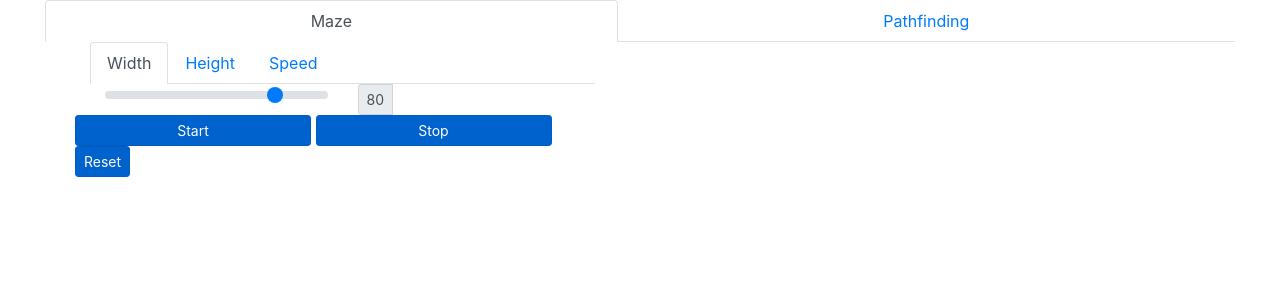
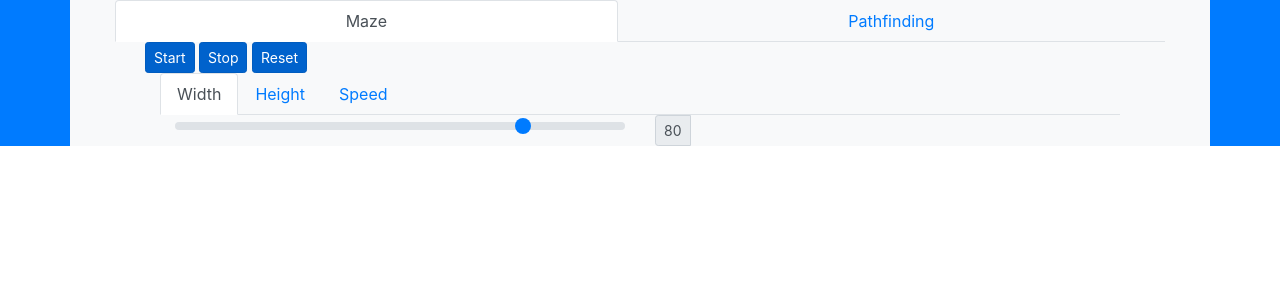
Before and after one commit to Nacsery/algosim, a React (Create React App) app: page / in a window 1280 px wide. Shown: the top 300 px of the page. Built offline with nearby package versions, Linux system fonts and the light colour scheme.

Commit message:
bg colour

```diff
--- a/src/App.js
+++ b/src/App.js
@@ -11,9 +11,9 @@ const MAZE_SLIDER_DATA = [
 ];
 
 const MAZE_BUTTON_DATA = [
-  { name: "Start", type: "start", key:"m1" },
-  { name: "Stop", type: "start" , key:"m2" },
-  { name: "Reset", type: "reset" , key:"m3" }
+  { name: "Start", type: "start", key: "m1" },
+  { name: "Stop", type: "start", key: "m2" },
+  { name: "Reset", type: "reset", key: "m3" }
 ]
 
 const PATHFINDING_SLIDER_DATA = [
@@ -24,10 +24,10 @@ const PATHFINDING_SLIDER_DATA = [
 ];
 
 const PATHFINDING_BUTTON_DATA = [
-  { name: "Start", type: "start" , key:"p1" },
-  { name: "Stop", type: "start" , key:"p2" },
-  { name: "Grid", type: "grid" , key:"p3" },
-  { name: "Reset", type: "reset" , key:"p4" }
+  { name: "Start", type: "start", key: "p1" },
+  { name: "Stop", type: "start", key: "p2" },
+  { name: "Grid", type: "grid", key: "p3" },
+  { name: "Reset", type: "reset", key: "p4" }
 ]
 
 let currentMazeSettings = {
@@ -61,7 +61,7 @@ const MAIN_DATA = [
 
 function App(props) {
   return (
-    <Container fluid>
+    <Container className="bg-light">
       <ChoiceTabs choices={MAIN_DATA} />
     </Container>
   );
--- a/src/components/buttons.js
+++ b/src/components/buttons.js
@@ -5,12 +5,12 @@ export default function Buttons(props) {
     const buttonList = props.buttons.map(button => (
         <>
             {' '}
-            <Button active size="sm" as="input" type={button.type} value={button.name} key={button.key}></Button>
+            <Button as="input" type="button" active size="sm" value={button.name} key={button.key}></Button>
         </>
     ));
 
     return (
-        <Container>
+        <Container variant="success">
             {buttonList}
         </Container>
     );
--- a/src/components/choiceTabs.js
+++ b/src/components/choiceTabs.js
@@ -8,28 +8,22 @@ export default function ChoiceTabs(props) {
             title={tab.name}
             key={tab.id}
         >
-            <Container fluid>
-                <Row sm xl xs lg md>
-                    <Col>
+            <Container>
+                <Col sm xl xs lg md>
+                    <Row sm xl xs lg md>
+                        {tab.buttonSettings}
+                    </Row>
+                    <Row>
                         {tab.sliderSettings}
-                    </Col>
-                    <Col sm xs={0}></Col>
-
-                </Row>
-                <Row ></Row>
-                <Row sm xl xs lg md>
-                    <Col sm xl xs lg md>
-                        {tab.buttonSettings}
-                    </Col>
-                    <Col sm xs={0}></Col>
-                </Row>
+                    </Row>
+                </Col>
             </Container>
 
         </Tab >
     ));
 
     return (
-        <Container fluid>
+        <Container>
             <Col>
                 <Tabs fill transition={false} key="rangeTab">
                     {settingsList}
--- a/src/index.js
+++ b/src/index.js
@@ -3,11 +3,14 @@ import ReactDOM from 'react-dom';
 import './index.css';
 import App from './App';
 import 'bootstrap/dist/css/bootstrap.min.css'
-
+import { Container } from 'react-bootstrap';
 
 ReactDOM.render(
-  <React.StrictMode>
-    <App />
+  <React.StrictMode >
+    <Container className="bg-primary" fluid>
+      <App />
+    </Container>
+
   </React.StrictMode>,
   document.getElementById('root')
 );
```
Also changed, not shown: 1 other file (tests, documents, lock files or other folders).
